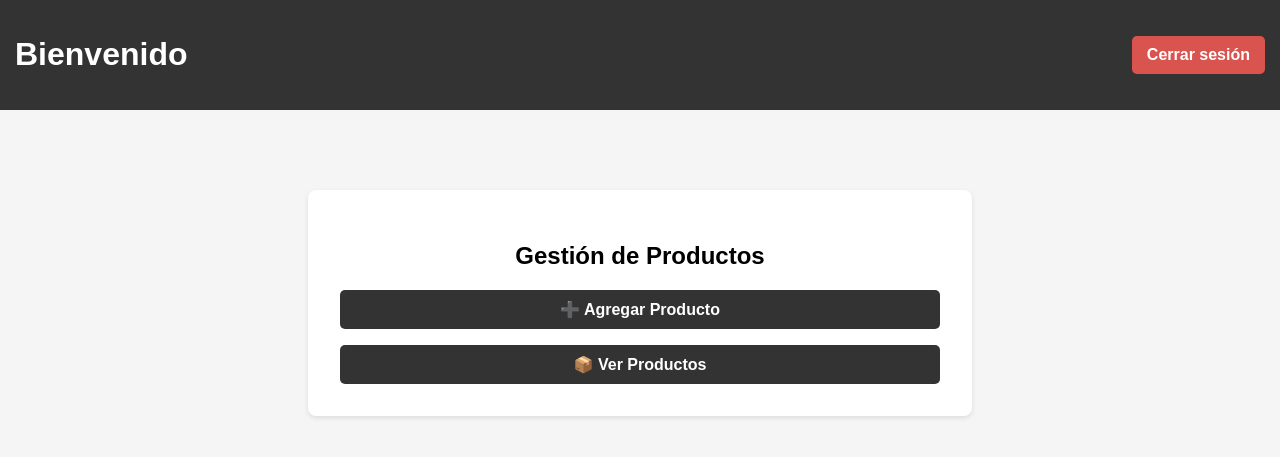
After one commit to adolfocoronaa/tagsize, a PHP site: page /html/dashboard.html in a window 1280 px wide. The commit adds this page. Shown: the top 457 px of the page. Run offline with PHP 8.4, Linux system fonts and the light colour scheme.

Commit message:
Add files via upload

```diff
--- /dev/null
+++ b/css/styles_dashboard.css
@@ -0,0 +1,61 @@
+body {
+    margin: 0;
+    font-family: Arial, sans-serif;
+    background-color: #f5f5f5;
+}
+
+header {
+    background-color: #333;
+    color: #fff;
+    padding: 15px;
+    text-align: center;
+    display: flex;
+    justify-content: space-between;
+    align-items: center;
+}
+
+.btn-logout {
+    background: #d9534f;
+    color: #fff;
+    text-decoration: none;
+    padding: 10px 15px;
+    border-radius: 5px;
+    font-weight: bold;
+}
+
+.btn-logout:hover {
+    background: #c9302c;
+}
+
+.dashboard-container {
+    max-width: 600px;
+    margin: 5rem auto;
+    padding: 2rem;
+    background-color: #fff;
+    border-radius: 8px;
+    box-shadow: 0 2px 5px rgba(0, 0, 0, 0.1);
+    text-align: center;
+}
+
+.dashboard-options {
+    display: flex;
+    flex-direction: column;
+    gap: 1rem;
+    margin-top: 20px;
+}
+
+.btn {
+    display: block;
+    background: #333;
+    color: #fff;
+    padding: 10px 15px;
+    text-decoration: none;
+    border-radius: 5px;
+    font-weight: bold;
+    text-align: center;
+    transition: 0.3s ease-in-out;
+}
+
+.btn:hover {
+    background: #555;
+}
--- /dev/null
+++ b/html/dashboard.html
@@ -0,0 +1,25 @@
+<!DOCTYPE html>
+<html lang="es">
+<head>
+    <meta charset="UTF-8">
+    <meta name="viewport" content="width=device-width, initial-scale=1.0">
+    <title>Dashboard - TagSize</title>
+    <link rel="stylesheet" href="../css/styles_dashboard.css">
+</head>
+<body>
+    <header>
+        <h1>Bienvenido</h1>
+        <a href="login.html" class="btn-logout">Cerrar sesión</a>
+    </header>
+
+    <main>
+        <section class="dashboard-container">
+            <h2>Gestión de Productos</h2>
+            <div class="dashboard-options">
+                <a href="agregar_producto.html" class="btn">➕ Agregar Producto</a>
+                <a href="ver_productos.html" class="btn">📦 Ver Productos</a>
+            </div>
+        </section>
+    </main>
+</body>
+</html>
```
Also changed, not shown: css/styles_login.css (+19 -1 lines), html/login.html (+8 -6 lines), http/Controllers/db_connection.php (added, +17 -0 lines), http/Controllers/login.php (added, +46 -0 lines), http/Views/test_db.php (added, +13 -0 lines).
